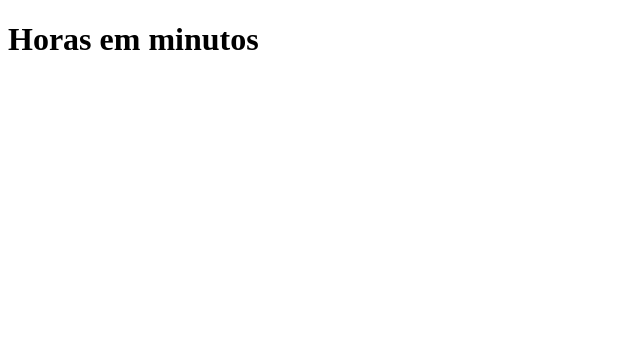
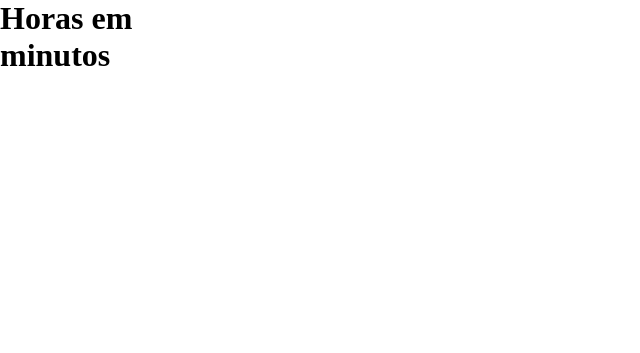
Before and after one commit to lucas-Jose-Garcia/ConverterHoras, a browser extension: page index.html in a window 1280 px wide. Shown: the whole page, without its empty margins (0-640 px from the left). Drawn offline with Linux system fonts and the light colour scheme.

Commit message:
Adicionado o arquivo de estilo

```diff
--- a/index.html
+++ b/index.html
@@ -2,6 +2,7 @@
 <html lang="pt-br">
 <head>
     <title>Converter Horas</title>
+    <link rel="stylesheet" href="./style.css">
 </head>
 <body>
     <h1>Horas em minutos</h1>
--- /dev/null
+++ b/style.css
@@ -0,0 +1,9 @@
+* {
+    margin: 0;
+    padding: 0;
+}
+
+body {
+    width: 250px;
+    height: 350px;
+}
```
